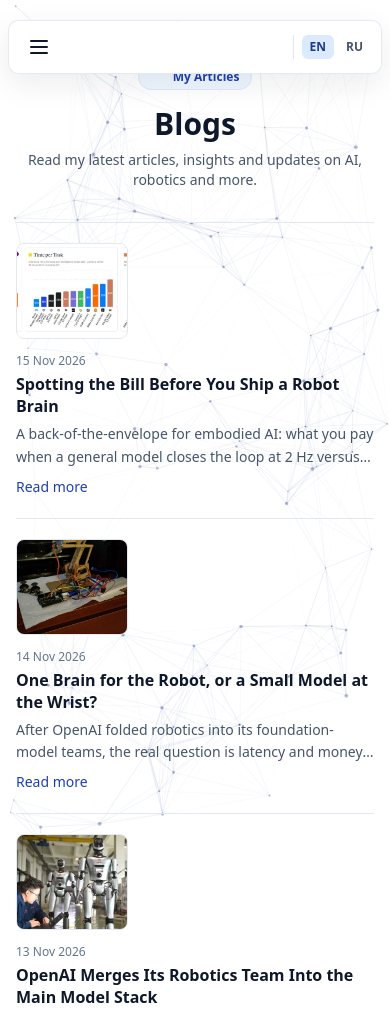
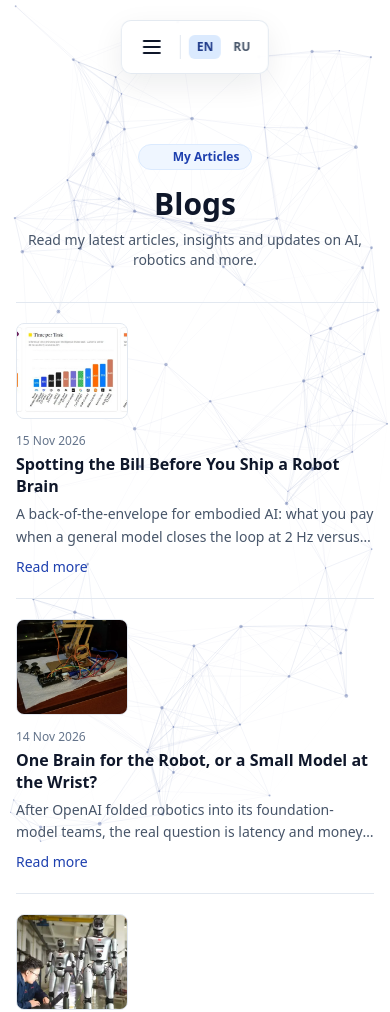
Before and after one commit to Viraj-rana/site, an Astro site: page /site/blogs in a window 390 px wide. Shown: the top 1012 px of the page. Built offline with nearby package versions, Linux system fonts and the light colour scheme; Astro itself is replaced by a stand-in of ours; some icons are missing.

Commit message:
Center mobile nav pill and fix content under fixed header

```diff
--- a/src/components/Navbar.astro
+++ b/src/components/Navbar.astro
@@ -23,11 +23,11 @@ const navItems = [
 ---
 
 <nav
-  class="nav-shell fixed top-5 left-2 right-2 md:left-0 md:right-0 z-[1000] mx-auto w-auto max-w-[calc(100vw-1rem)] md:max-w-none md:w-fit pointer-events-auto"
+  class="nav-shell fixed top-5 z-[1000] pointer-events-auto"
   aria-label="Main navigation"
 >
   <div
-    class="nav-bar relative flex items-center justify-between md:justify-center gap-1 rounded-[10px] bg-white/90 backdrop-blur-md border border-slate-200/90 shadow-[0_10px_30px_rgba(15,23,42,0.08)] px-2.5 py-1.5 w-full md:w-auto"
+    class="nav-bar relative flex items-center justify-center gap-1 rounded-[10px] bg-white/90 backdrop-blur-md border border-slate-200/90 shadow-[0_10px_30px_rgba(15,23,42,0.08)] px-2.5 py-1.5"
   >
   <button
     id="nav-toggle"
@@ -47,7 +47,7 @@ const navItems = [
   </button>
   <ul
     id="nav-menu"
-    class="nav-menu hidden md:flex flex-col md:flex-row items-stretch md:items-center list-none m-0 p-0"
+    class="hidden md:flex flex-col md:flex-row items-center list-none m-0 p-0"
   >
     {
       navItems.map((item) => (
@@ -73,7 +73,7 @@ const navItems = [
     }
   </ul>
   <div
-    class="flex items-center gap-1 ml-auto md:ml-1 pl-2 border-l border-slate-200 shrink-0 relative z-[1002]"
+    class="flex items-center gap-1 ml-1 pl-2 border-l border-slate-200 shrink-0 relative z-[1002]"
     role="group"
     aria-label="Language"
   >
@@ -98,6 +98,17 @@ const navItems = [
 </nav>
 
 <style>
+  .nav-shell {
+    left: 50%;
+    transform: translateX(-50%);
+    width: max-content;
+    max-width: calc(100vw - 1.5rem);
+  }
+
+  .nav-bar {
+    width: max-content;
+  }
+
   .lang-btn.lang-btn-active {
     color: #1e3a8a;
     background: #dbeafe;
@@ -215,8 +226,12 @@ const navItems = [
       display: flex;
       position: absolute;
       top: calc(100% + 0.35rem);
-      left: 0;
-      right: 0;
+      left: 50%;
+      right: auto;
+      transform: translateX(-50%);
+      width: max-content;
+      min-width: 12.5rem;
+      max-width: calc(100vw - 1.5rem);
       z-index: 1001;
       flex-direction: column;
       align-items: stretch;
--- a/src/layouts/BaseLayout.astro
+++ b/src/layouts/BaseLayout.astro
@@ -141,7 +141,7 @@ const structuredData = {
     <ViewTransitions />
   </head>
   <body
-    class="min-h-screen m-0 pt-14 w-full font-sans bg-white text-slate-900 overflow-x-hidden flex flex-col"
+    class="min-h-screen m-0 pt-28 md:pt-24 w-full font-sans bg-white text-slate-900 overflow-x-hidden flex flex-col"
     style="background-color:#ffffff;color:#0f172a;"
   >
     <ParticleNetwork />
--- a/src/pages/blogs.astro
+++ b/src/pages/blogs.astro
@@ -12,7 +12,7 @@ import { Icon } from "astro-icon/components";
   descriptionRu={ui.ru.blogs.description}
   activePage="blogs"
 >
-  <div class="max-w-3xl mx-auto px-4 sm:px-6 mt-2 pb-14 w-full min-w-0 overflow-x-clip">
+  <div class="max-w-3xl mx-auto px-4 sm:px-6 mt-8 md:mt-6 pb-14 w-full min-w-0 overflow-x-clip">
     <header class="text-center mb-8">
       <p
         class="inline-flex items-center gap-2 px-3 py-1 rounded-full text-xs font-semibold text-blue-800 bg-blue-50 border border-blue-100 mb-4"
```
